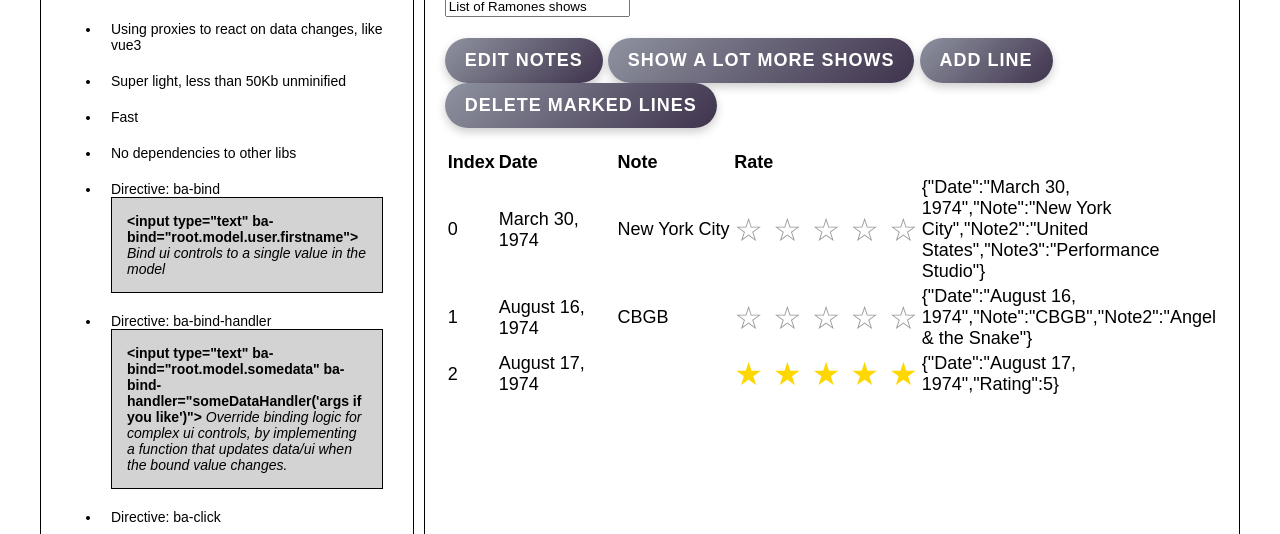
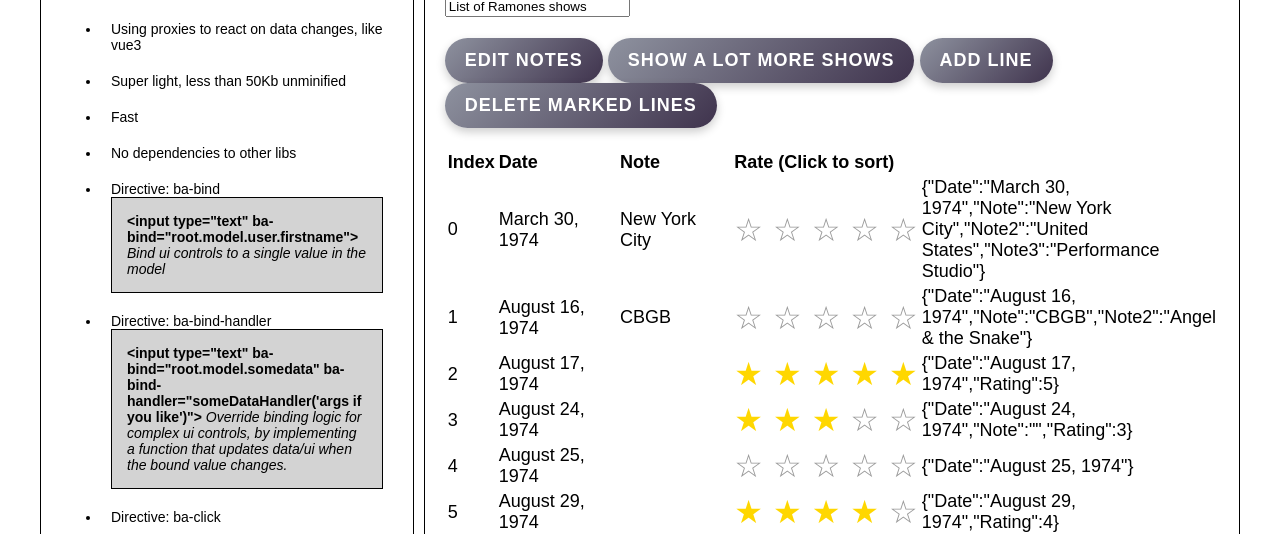
Before and after one commit to jfdomitor/barea.js, a website: page examples/index.html in a window 1280 px wide. Shown: the part 266-800 px from the top of the page. Drawn offline with Linux system fonts and the light colour scheme.

Commit message:
Working with sorting

```diff
--- a/examples/index.html
+++ b/examples/index.html
@@ -239,7 +239,7 @@
                                 <td width="5%"><b>Index</b></td>
                                 <td width="20%"><b>Date</b></td>
                                 <td width="20%"><span ba-hide="root.edit"><b>Note</b></span><span ba-show="root.edit"><b>Note (ba-bind)</b></span></td>
-                                <td width="20%"><b>Rate</b></td>
+                                <td width="20%"><b ba-click="sortList()">Rate (Click to sort)</b></td>
                                 <td></td>
                             </tr>
                         </thead>
@@ -300,6 +300,7 @@
          const appcontent = {
             data: {
                 edit:false, showText:true, linkToNPM:"https://www.npmjs.com", createdByFirstName:"Johan", createdByLastName:"Filipsson",
+                sortOrder: 1,
                 description: "barea.js (Basic Reactivity) is a small reactive java script, it can be use to list Ramones shows and hopefully other things :)",
                 model: { description: "List of Ramones shows", shows:[{Date:"1978-01-01", Note:"Test"}], image:"../examples/stone.png"}, settings:{ myDivClasses: "infobox" }
             },
@@ -334,7 +335,7 @@
                 {
                     //ba-click handler to show more data
                     //Available parameters: event, element, data, this = bareaapp
-                    this.getData().model.shows = getRamonesShows().slice(0,10);
+                    this.getData().model.shows = getRamonesShows();
                     element.disabled=true;
                 },
                 addShowLine: function()
@@ -347,25 +348,35 @@
                     let current_array = this.getData().model.shows.filter(p=> !p.marked);
                     this.getData().model.shows = current_array;
 
+                },
+                sortList: function()
+                {
+                   if (this.getData().sortOrder === 1)
+                        this.getData().sortOrder=-1
+                    else
+                        this.getData().sortOrder=1;
+
                 }
             },
             computed:{
 
                 sortedShows:function()
                 {
-                    let current_array = this.getData().model.shows;
-                    return current_array.slice(0,8);
-                    // return this.getData().model.shows.sort((a, b) => {
-                    //         let modifier = 1;
 
-                    //             if (a['Note'] < b['Note'])
-                    //                 return -1 * modifier;
+                    let modifier = this.sortOrder;
+                    let data = this.getData().model.shows.slice(0,10);
+                    let sorted_data = data.sort((a, b) => {
 
-                    //             if (a['Note'] > b['Note'])
-                    //                 return 1 * modifier;
+                                if (a['Rating'] < b['Rating'])
+                                    return -1 * modifier;
 
-                    //             return 0;
-                    //         });
+                                if (a['Rating'] > b['Rating'])
+                                    return 1 * modifier;
+
+                                return 0;
+                            });
+
+                    return sorted_data;
 
 
                 },
@@ -381,7 +392,7 @@
             },
             mounted: function(data)
             {
-                data.model.shows = getRamonesShows().slice(0,3);
+                data.model.shows = getRamonesShows().slice(0,10);
             }
          };
 
```
Also changed, not shown: barea.js (+3 -5 lines).
